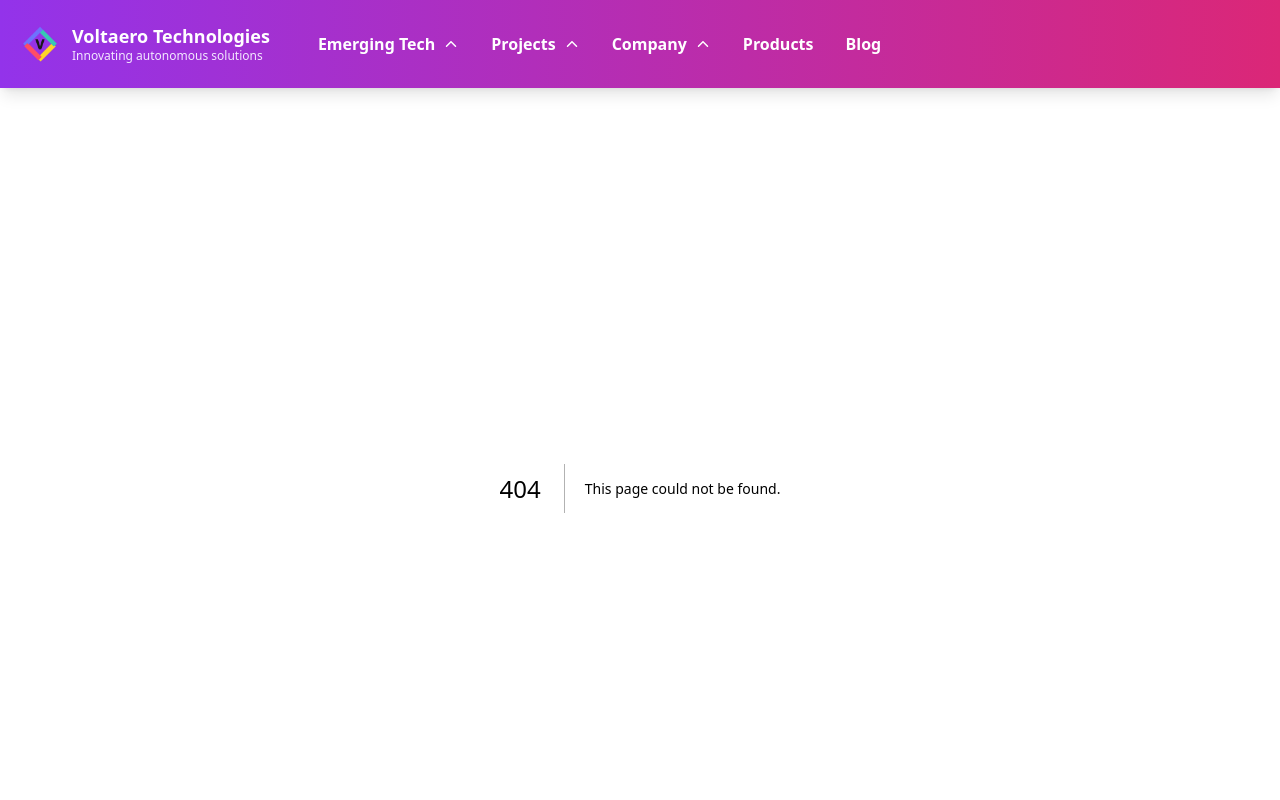
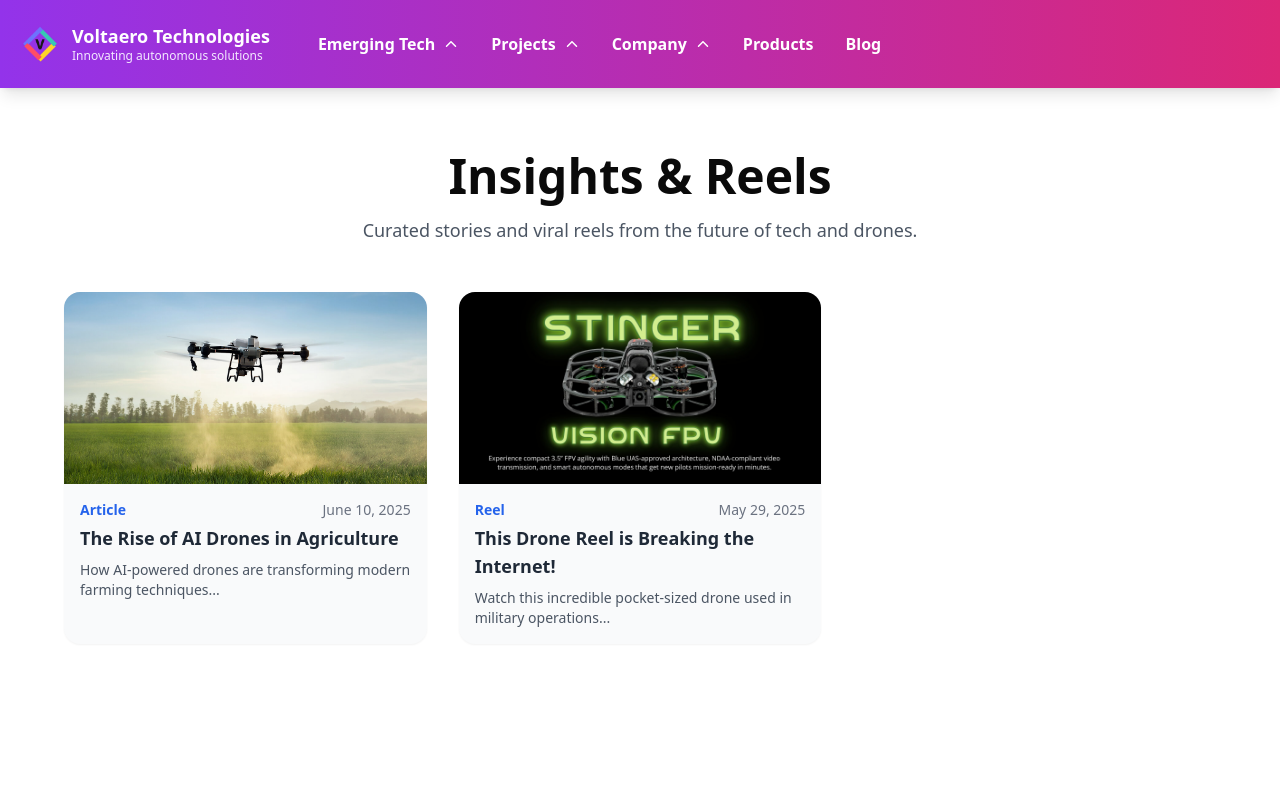
Before and after one commit to yuvinraja/ARCWebsite, a Next.js app: page /blog in a window 1280 px wide. Before the commit this address had no page. Shown: the top 800 px of the page. Built offline with nearby package versions, Linux system fonts and the light colour scheme.

Commit message:
add blog page

```diff
--- /dev/null
+++ b/app/blog/blogPosts.ts
@@ -0,0 +1,33 @@
+// app/blog/blogPosts.ts
+
+export type BlogPost = {
+  id: string;
+  title: string;
+  excerpt: string;
+  thumbnail: string;
+  date: string;
+  type: 'article' | 'reel';
+  link: string;
+};
+
+export const blogPosts: BlogPost[] = [
+  {
+    id: "1",
+    title: "The Rise of AI Drones in Agriculture",
+    excerpt: "How AI-powered drones are transforming modern farming techniques...",
+    thumbnail: "/blog/article1.jpg",
+    date: "June 10, 2025",
+    type: "article",
+    link: "https://cropim.com/ai-in-agricultural-drone-technologies-future-trends/",
+  },
+  {
+    id: "2",
+    title: "This Drone Reel is Breaking the Internet!",
+    excerpt: "Watch this incredible pocket-sized drone used in military operations...",
+    thumbnail: "/blog/reel1.jpg",
+    date: "May 29, 2025",
+    type: "reel",
+    link: "https://www.instagram.com/reel/DKNrlmssN5P/",
+  },
+  // Add more entries similarly
+];
--- /dev/null
+++ b/app/blog/page.tsx
@@ -0,0 +1,62 @@
+// app/blog/page.tsx
+"use client";
+
+import React from "react";
+import Image from "next/image";
+import Link from "next/link";
+import { motion } from "framer-motion";
+import { blogPosts } from "./blogPosts";
+
+const BlogPage = () => {
+  return (
+    <section className="min-h-screen bg-white px-4 py-16">
+      {/* Hero */}
+      <div className="max-w-4xl mx-auto text-center mb-12">
+        <h1 className="text-4xl md:text-5xl font-bold mb-4">
+          Insights & Reels
+        </h1>
+        <p className="text-lg text-gray-600">
+          Curated stories and viral reels from the future of tech and drones.
+        </p>
+      </div>
+
+      {/* Blog Grid */}
+      <div className="max-w-6xl mx-auto grid gap-8 md:grid-cols-2 lg:grid-cols-3">
+        {blogPosts.map((post) => (
+          <motion.div
+            key={post.id}
+            className="bg-gray-50 rounded-2xl shadow-sm overflow-hidden hover:shadow-md transition"
+            whileHover={{ scale: 1.02 }}
+          >
+            <Link href={post.link} target="_blank" rel="noopener noreferrer">
+              <div className="relative h-48 w-full">
+                <Image
+                  src={post.thumbnail}
+                  alt={post.title}
+                  fill
+                  className="object-cover"
+                />
+              </div>
+              <div className="p-4">
+                <div className="flex items-center justify-between text-sm text-gray-500 mb-1">
+                  <span className="capitalize font-semibold text-blue-600">
+                    {post.type}
+                  </span>
+                  <span>{post.date}</span>
+                </div>
+                <h3 className="font-bold text-lg text-gray-800 mb-2">
+                  {post.title}
+                </h3>
+                <p className="text-gray-600 text-sm line-clamp-3">
+                  {post.excerpt}
+                </p>
+              </div>
+            </Link>
+          </motion.div>
+        ))}
+      </div>
+    </section>
+  );
+};
+
+export default BlogPage;
--- a/app/components/Navbar.tsx
+++ b/app/components/Navbar.tsx
@@ -67,7 +67,7 @@ const navItems: NavItem[] = [
   },
   {
     label: "Blog",
-    link: "#",
+    link: "/blog",
   },
 ];
 
--- a/app/projects/projectsData.ts
+++ b/app/projects/projectsData.ts
@@ -1,4 +1,37 @@
 const projects = [
+    {
+    id: "drone-5",
+    category: "Drones",
+    title: "Indoor Autonomous Drone",
+    shortDescription: "Designed to navigate indoor environments using vision and SLAM without GPS.",
+    imageUrl: "/drone-images/img5.png",
+    gallery: {
+      images: [
+        "/gallery/drone5/img1.jpg",
+      ],
+      videos: [
+        "/videos/video3.mp4",
+        "/videos/video2.mp4"
+      ]
+    }
+  },
+  {
+    id: "drone-6",
+    category: "Drones",
+    title: "Tracking and Mapping Drone",
+    shortDescription: "Equipped with LIDAR and GPS for precise mapping and tracking in various terrains.",
+    imageUrl: "/drone-images/img6.png",
+    gallery: {
+      images: [
+        "/gallery/drone6/img1.jpg",
+        "/gallery/drone6/img2.jpg",
+        "/gallery/drone6/img3.jpg",
+      ],
+      videos: [
+        "/videos/video1.mp4",
+      ]
+    }
+  },
   {
     id: "drone-1",
     category: "Drones",
@@ -49,39 +82,7 @@ const projects = [
       ],
     }
   },
-  {
-    id: "drone-5",
-    category: "Drones",
-    title: "Indoor Autonomous Drone",
-    shortDescription: "Designed to navigate indoor environments using vision and SLAM without GPS.",
-    imageUrl: "/drone-images/img5.png",
-    gallery: {
-      images: [
-        "/gallery/drone5/img1.jpg",
-      ],
-      videos: [
-        "/videos/video3.mp4",
-        "/videos/video2.mp4"
-      ]
-    }
-  },
-  {
-    id: "drone-6",
-    category: "Drones",
-    title: "Tracking and Mapping Drone",
-    shortDescription: "Equipped with LIDAR and GPS for precise mapping and tracking in various terrains.",
-    imageUrl: "/drone-images/img6.png",
-    gallery: {
-      images: [
-        "/gallery/drone6/img1.jpg",
-        "/gallery/drone6/img2.jpg",
-        "/gallery/drone6/img3.jpg",
-      ],
-      videos: [
-        "/videos/video1.mp4",
-      ]
-    }
-  },
+
 ];
 
 export default projects;
```
Also changed, not shown: public/blog/article1.jpg (added), public/blog/reel1.jpg (added).
